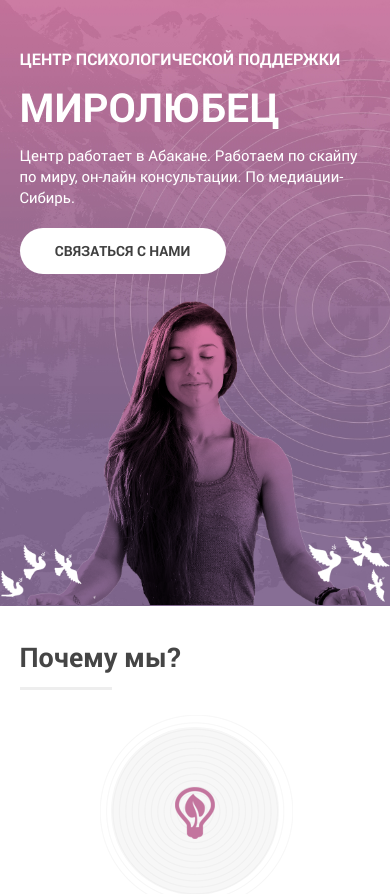
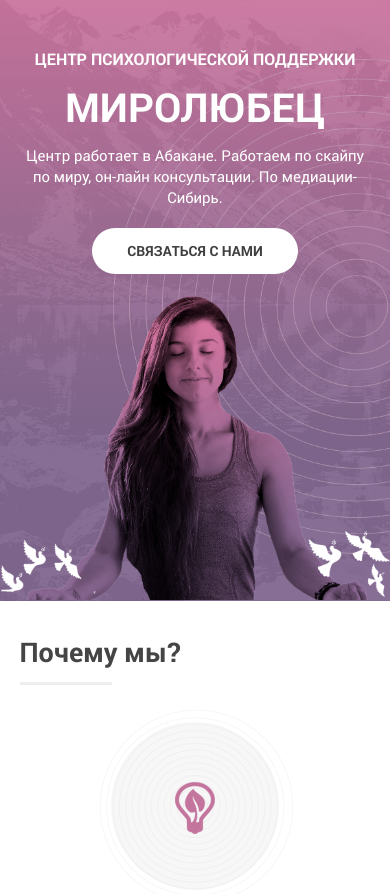
Before and after one commit to snod13/final, a PHP site: page / in a window 390 px wide. Shown: the part 150-1044 px from the top of the page. Run offline with PHP 8.4, Linux system fonts and the light colour scheme.

Commit message:
Правки

```diff
--- a/src/css/style.css
+++ b/src/css/style.css
@@ -870,6 +870,17 @@ img {
   }
   .hero__title {
     margin-bottom: 20px;
+  }
+}
+
+@media (max-width: 560px) {
+  .hero__info {
+    margin: auto;
+    text-align: center;
+    margin-bottom: 20px;
+  }
+  .hero__btn {
+    margin: auto;
   }
 }
 
@@ -1178,10 +1189,17 @@ img {
 @media (max-width: 1200px) {
   .card__block {
     margin: auto;
-    margin-bottom: 30px;
-  }
-  .card__fourth {
+    margin-bottom: 50px;
+  }
+  .card__first {
+    margin-right: 87px;
+  }
+  .card__fourth, .card__third {
     margin-bottom: 0;
+  }
+  .card-item {
+    -ms-flex-preferred-size: 50%;
+        flex-basis: 50%;
   }
 }
 
@@ -1210,12 +1228,6 @@ img {
   .card__block:hover .card__line {
     background-color: #363636;
     opacity: 0.09;
-  }
-  .card__first {
-    margin-right: 87px;
-  }
-  .card__third {
-    margin-bottom: 0;
   }
 }
 
@@ -1244,12 +1256,13 @@ img {
   }
   .card__block {
     padding-bottom: 25px;
+    margin-bottom: 30px;
+  }
+  .card__fourth {
+    margin-bottom: 0;
   }
   .card__first {
     margin-right: auto;
-  }
-  .card__third {
-    margin-bottom: 30px;
   }
   .card__img {
     margin-bottom: 15px;
--- a/src/sass/blocks/_hero.sass
+++ b/src/sass/blocks/_hero.sass
@@ -81,6 +81,14 @@
       margin-bottom: 25px
     &__title
       margin-bottom: 20px
+@media (max-width: 560px)
+  .hero
+    &__info
+      margin: auto
+      text-align: center
+      margin-bottom: 20px
+    &__btn
+      margin: auto
 @media (max-width: 425px)
   .hero
     &__subtitle
--- a/src/sass/blocks/_service.sass
+++ b/src/sass/blocks/_service.sass
@@ -80,9 +80,13 @@
   .card
     &__block
       margin: auto
-      margin-bottom: 30px
-    &__fourth
+      margin-bottom: 50px
+    &__first
+      margin-right: 87px
+    &__fourth, &__third
       margin-bottom: 0
+    &-item
+      flex-basis: 50%
 @media (max-width: 992px)
   .service
     &__tag
@@ -106,10 +110,6 @@
         .card__line
           background-color: #363636
           opacity: 0.09
-    &__first
-      margin-right: 87px
-    &__third
-      margin-bottom: 0
 @media (max-width: 768px)
   .service
     padding-top: 35px
@@ -124,10 +124,11 @@
   .card
     &__block
       padding-bottom: 25px
+      margin-bottom: 30px
+    &__fourth
+      margin-bottom: 0
     &__first
       margin-right: auto
-    &__third
-      margin-bottom: 30px
     &__img
       margin-bottom: 15px
     &__title
```
Also changed, not shown: 1 other file.
